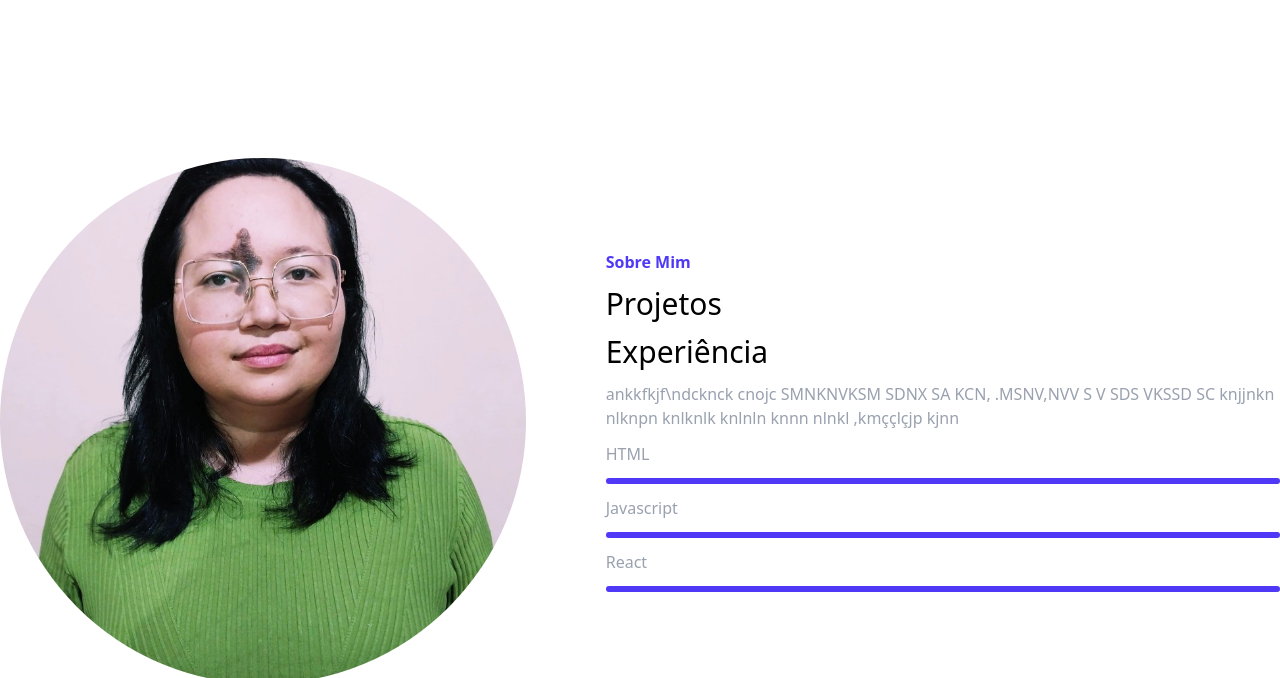
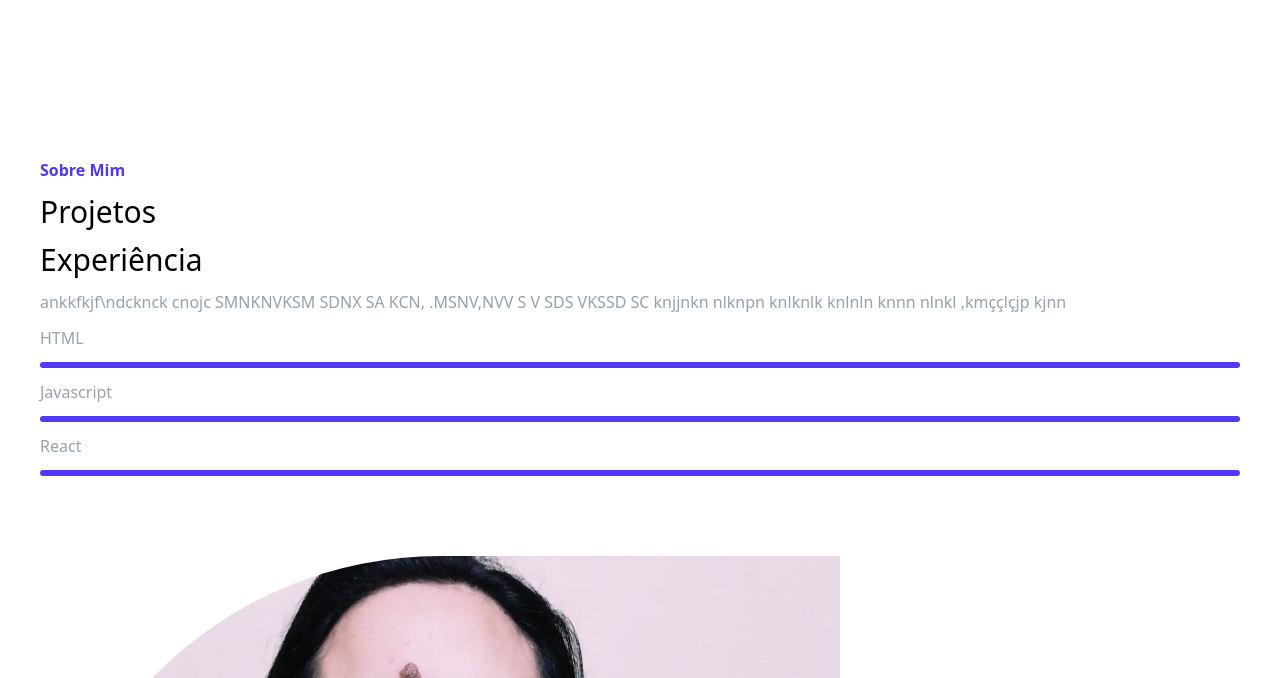
Before and after one commit to AlineMaker/portfolio, a website: page index.html in a window 1280 px wide. Shown: the part 802-1480 px from the top of the page. Drawn offline with nearby package versions, Linux system fonts and the light colour scheme.

Commit message:
Added Experience

```diff
--- a/index.html
+++ b/index.html
@@ -113,8 +113,8 @@
       </div>
     </div>
     <!--about-->
-    <div>
-      <div class="container mx-auto py-40 flex gap-20">
+    <div class="px-10">
+      <div class="container mx-auto py-40 flex  flex-col-reverse gap-20">
         <!--left-->
         <div class="relative">
           <div class="h-full rounded-full overflow-hidden">
```
